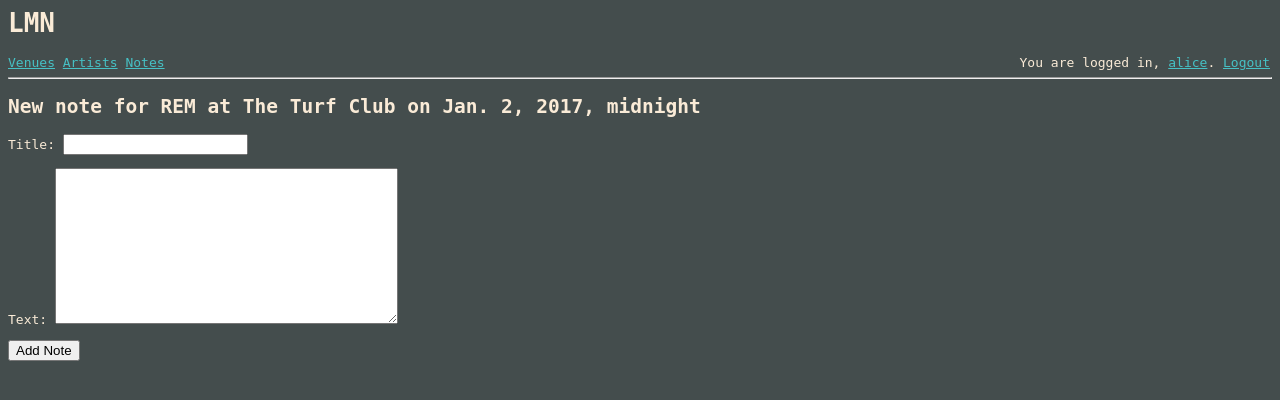
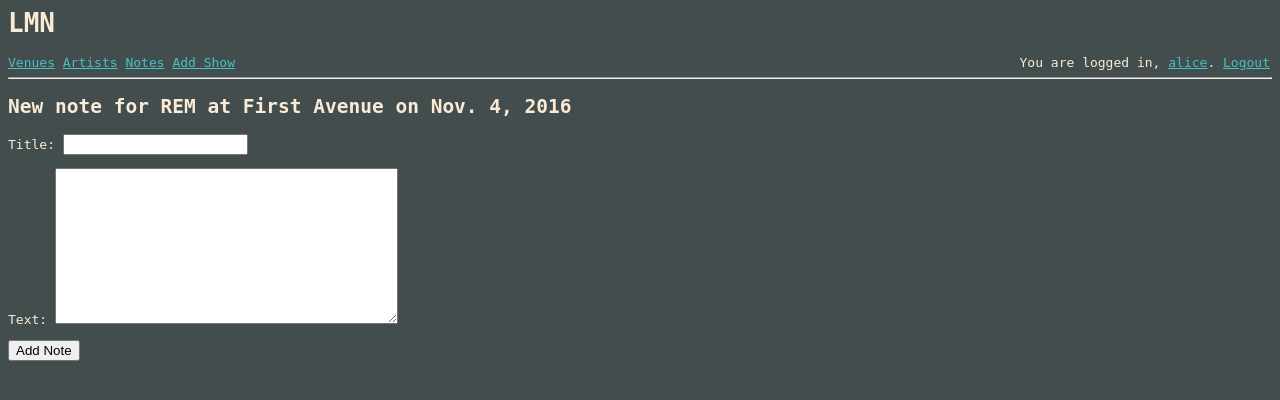
Before and after one commit to johnnyvuanly/lmn, a Django app: page /notes/add/1/ in a window 1280 px wide. Shown: the top 400 px of the page. Run offline with Django 3.2, Linux system fonts and the light colour scheme; a user stored in the database is signed in; data comes from the database, SQL or seed files in the repository; parts of the project's set-up code (start-up, migrations or seed data) failed here and were passed over.

Commit message:
add ability to add shows within django app. Tests included

```diff
--- a/lmn/fixtures/fn_testing_shows.json
+++ b/lmn/fixtures/fn_testing_shows.json
@@ -1,24 +1,28 @@
 [
   {"model" : "lmn.show", "pk" : 2 , "fields" :
     { "show_date" : "2017-01-02",
+      "show_time": "18:00:00",
       "artist" : 1,
       "venue" : 2
     }
   },
   {"model" : "lmn.show", "pk" : 1 , "fields" :
     { "show_date" : "2016-11-04",
+      "show_time" : "20:30:00",
       "artist" : 1,
       "venue" : 1
     }
   },
   {"model" : "lmn.show", "pk" : 3 , "fields" :
     { "show_date" : "2017-02-02",
+      "show_time": "21:15:00",
       "artist" : 2,
       "venue" : 2
     }
   },
   {"model" : "lmn.show", "pk" : 4 , "fields" :
     { "show_date" : "2017-01-21",
+      "show_time": "19:00:00",
       "artist" : 2,
       "venue" : 1
     }
--- a/lmn/fixtures/testing_shows.json
+++ b/lmn/fixtures/testing_shows.json
@@ -1,18 +1,28 @@
 [
-  {"model" : "lmn.show", "pk" : 1 , "fields" :
+  {"model" : "lmn.show", "pk" : 2 , "fields" :
     { "show_date" : "2017-01-02",
+      "show_time": "18:00:00",
       "artist" : 1,
       "venue" : 2
     }
   },
-  {"model" : "lmn.show", "pk" : 2 , "fields" :
+  {"model" : "lmn.show", "pk" : 1 , "fields" :
+    { "show_date" : "2016-11-04",
+      "show_time" : "20:30:00",
+      "artist" : 1,
+      "venue" : 1
+    }
+  },
+  {"model" : "lmn.show", "pk" : 3 , "fields" :
     { "show_date" : "2017-02-02",
-      "artist" : 1,
+      "show_time": "21:15:00",
+      "artist" : 2,
       "venue" : 2
     }
   },
-  {"model" : "lmn.show", "pk" : 3 , "fields" :
+  {"model" : "lmn.show", "pk" : 4 , "fields" :
     { "show_date" : "2017-01-21",
+      "show_time": "19:00:00",
       "artist" : 2,
       "venue" : 1
     }
--- a/lmn/forms.py
+++ b/lmn/forms.py
@@ -1,9 +1,9 @@
 from django import forms
-from .models import Note
+from .models import Note, Show
 
 from django.contrib.auth.forms import UserCreationForm
 from django.contrib.auth.models import User
-from django.forms import ValidationError
+from django.forms import ValidationError, MultiWidget
 
 
 class VenueSearchForm(forms.Form):
@@ -19,6 +19,20 @@ class NewNoteForm(forms.ModelForm):
         model = Note
         fields = ('title', 'text')
 
+class DateInput(forms.DateInput):
+    input_type='date'
+
+class TimeInput(forms.TimeInput):
+    input_type='time'
+
+class NewShowForm(forms.ModelForm):
+    class Meta:
+        model = Show
+        fields = ('show_date', 'show_time', 'artist', 'venue')
+        widgets = {
+            'show_date': DateInput(),
+            'show_time': TimeInput()
+        }
 
 class UserRegistrationForm(UserCreationForm):
 
--- a/lmn/models.py
+++ b/lmn/models.py
@@ -38,12 +38,13 @@ class Venue(models.Model):
 
 """ A show - one artist playing at one venue at a particular date. """
 class Show(models.Model):
-    show_date = models.DateTimeField(blank=False)
+    show_date = models.DateField(blank=False)
+    show_time = models.TimeField(blank=False)
     artist = models.ForeignKey(Artist, on_delete=models.CASCADE)
     venue = models.ForeignKey(Venue, on_delete=models.CASCADE)
 
     def __str__(self):
-        return f'Artist: {self.artist} At: {self.venue} On: {self.show_date}'
+        return f'Artist: {self.artist} At Venue: {self.venue} On: {self.show_date} at {self.show_time}'
 
 
 """ One user's opinion of one show. """
--- a/lmn/templates/lmn/artists/artist_list_for_venue.html
+++ b/lmn/templates/lmn/artists/artist_list_for_venue.html
@@ -8,7 +8,7 @@
 {% for show in shows %}
 
 <div class="show" id="show_{{ show.pk }}">
-  <p>{{ show.artist.name}} on {{ show.show_date }}.
+  <p>{{ show.artist.name}} on {{ show.show_date }} at {{ show.show_time }}.
     <a href="{% url 'notes_for_show' show_pk=show.pk %}">See notes for this show, and add your own</a>
   </p>
 </div>
--- a/lmn/templates/lmn/base.html
+++ b/lmn/templates/lmn/base.html
@@ -12,6 +12,7 @@
 <a href="{% url 'venue_list' %}">Venues</a>
 <a href="{% url 'artist_list' %}">Artists</a>
 <a href="{% url 'latest_notes' %}">Notes</a>
+<a href="{% url 'add_show' %}">Add Show</a>
 
 {% if user.is_authenticated %}
   <span id='welcome-user-msg'>You are logged in, <a href="{% url 'user_profile' user_pk=user.pk %}">{{ user.username }}</a>.  <a href="{% url 'logout' %}">Logout</a></span>
--- a/lmn/urls.py
+++ b/lmn/urls.py
@@ -2,7 +2,7 @@ from django.urls import path
 from django.contrib.auth import views as auth_views
 
 from . import views
-from .views import views_main, views_artists, views_venues, views_notes, views_users
+from .views import views_main, views_artists, views_venues, views_notes, views_users, views_shows
 
 
 # app_name = 'lmn'
@@ -36,4 +36,6 @@ urlpatterns = [
     path('accounts/logout/', auth_views.LogoutView.as_view(template_name='registration/logout.html'), name='logout'),
     path('register/', views_users.register, name='register'),
 
+    # Show related
+    path('shows/add/', views_shows.add_show, name='add_show')
 ]
```
Also changed, not shown: lmn/templates/lmn/show_add.html (added, +12 -0 lines), lmn/tests/test_models.py (+28 -1 lines), lmn/views/views_shows.py (added, +23 -0 lines), lmn/migrations/0002_auto_20201117_1954.py (added).
